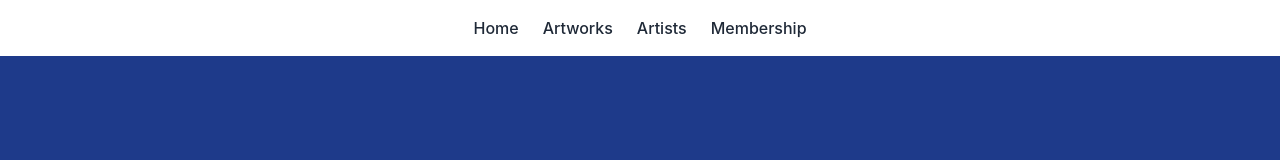
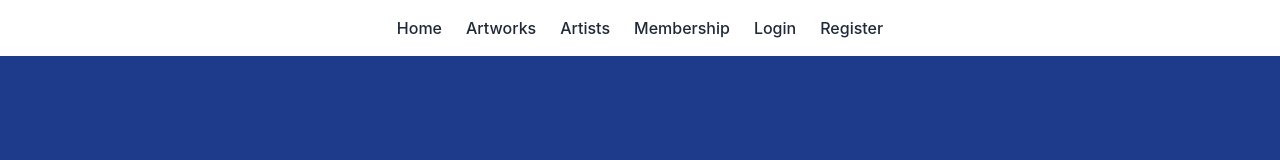
Before and after one commit to TayrisCodes/art-store-project, a React (Create React App) app in the folder art-store-frontend/: page / in a window 1280 px wide. Shown: the top 160 px of the page. Built offline with nearby package versions, Linux system fonts and the light colour scheme; no server answers.

Commit message:
Integrate Passport.js for authentication

```diff
--- a/art-store-frontend/src/App.js
+++ b/art-store-frontend/src/App.js
@@ -1,11 +1,14 @@
 import React, { useEffect, useState } from 'react';
-import { ScaleLoader } from 'react-spinners'; // Import the spinner
-import { BrowserRouter as Router, Route, Routes, Link } from 'react-router-dom';
+import { ScaleLoader } from 'react-spinners';
+import { BrowserRouter as Router, Route, Routes, Link, Navigate } from 'react-router-dom';
+import Login from './components/Login';
+import Register from './components/Register';
 
 function App() {
   const [artworks, setArtworks] = useState([]);
   const [error, setError] = useState(null);
   const [loading, setLoading] = useState(true);
+  const [user, setUser] = useState(null); // Track logged-in user
 
   // Fetch artworks from the backend using environment variable or fallback to localhost
   useEffect(() => {
@@ -25,6 +28,27 @@ function App() {
       })
       .finally(() => setLoading(false));
   }, []);
+
+  // Handle login
+  const handleLogin = (userData) => {
+    setUser(userData);
+  };
+
+  // Handle register
+  const handleRegister = (userData) => {
+    setUser(userData);
+  };
+
+  // Handle logout
+  const handleLogout = () => {
+    fetch(`${process.env.REACT_APP_API_URL || 'http://localhost:5000'}/api/logout`, {
+      method: 'GET',
+      credentials: 'include', // Include cookies for session
+    })
+      .then((response) => response.json())
+      .then(() => setUser(null))
+      .catch((error) => console.error('Error logging out:', error));
+  };
 
   return (
     <Router>
@@ -52,6 +76,29 @@ function App() {
                 Membership
               </Link>
             </li>
+            {user ? (
+              <li>
+                <button
+                  onClick={handleLogout}
+                  className="text-gray-800 hover:text-red-600 font-medium"
+                >
+                  Logout
+                </button>
+              </li>
+            ) : (
+              <>
+                <li>
+                  <Link to="/login" className="text-gray-800 hover:text-blue-600 font-medium">
+                    Login
+                  </Link>
+                </li>
+                <li>
+                  <Link to="/register" className="text-gray-800 hover:text-blue-600 font-medium">
+                    Register
+                  </Link>
+                </li>
+              </>
+            )}
           </ul>
         </nav>
 
@@ -109,10 +156,11 @@ function App() {
               </div>
             }
           />
-          {/* Placeholder routes (to be implemented later) */}
+          <Route path="/login" element={<Login onLogin={handleLogin} />} />
+          <Route path="/register" element={<Register onRegister={handleRegister} />} />
           <Route path="/artworks" element={<div>Artworks Page (Coming Soon)</div>} />
           <Route path="/artists" element={<div>Artists Page (Coming Soon)</div>} />
-          <Route path="/membership" element={<div>Membership Page (Coming Soon)</div>} />
+          <Route path="/membership" element={user ? <div>Membership Page (Coming Soon)</div> : <Navigate to="/login" />} />
         </Routes>
       </div>
     </Router>
```
